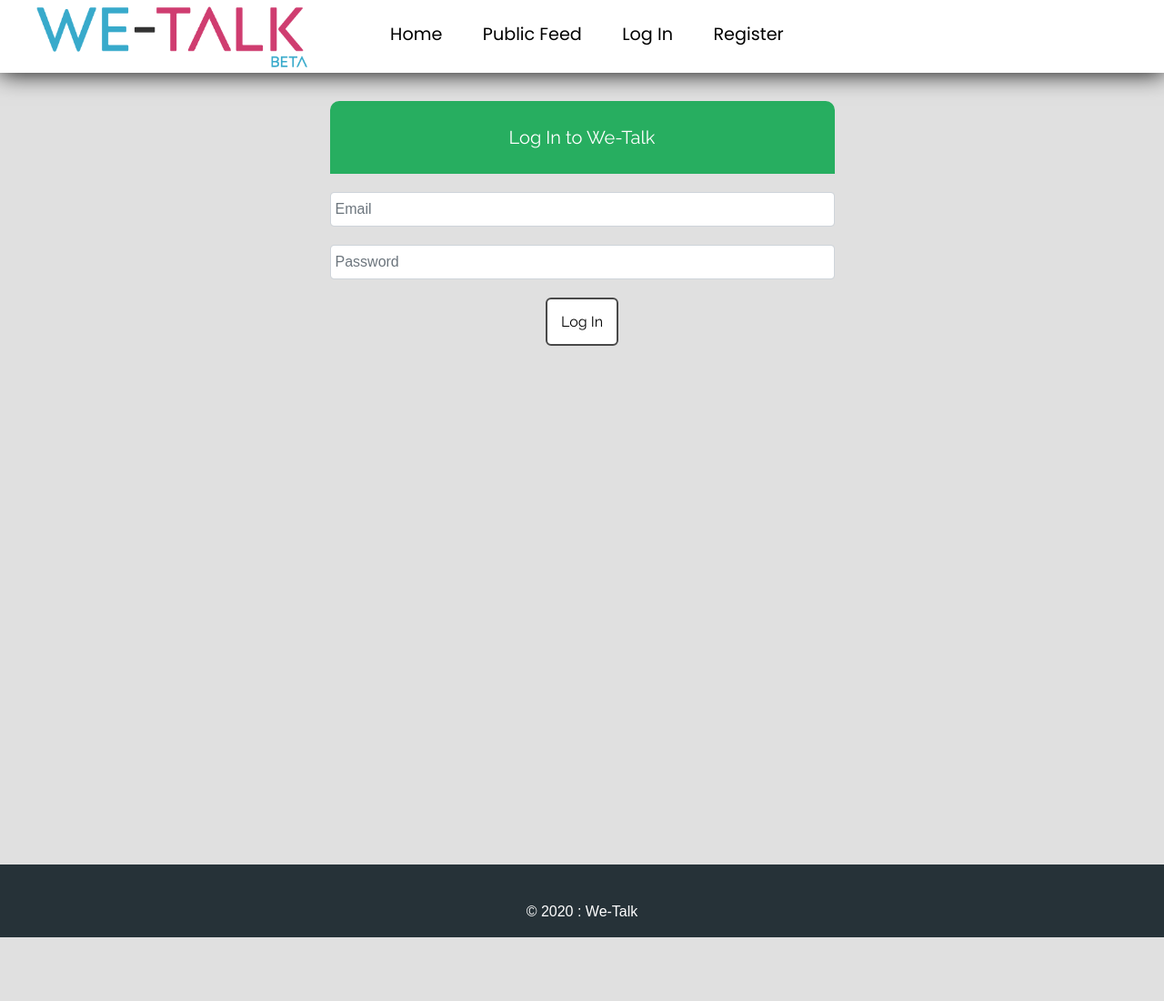
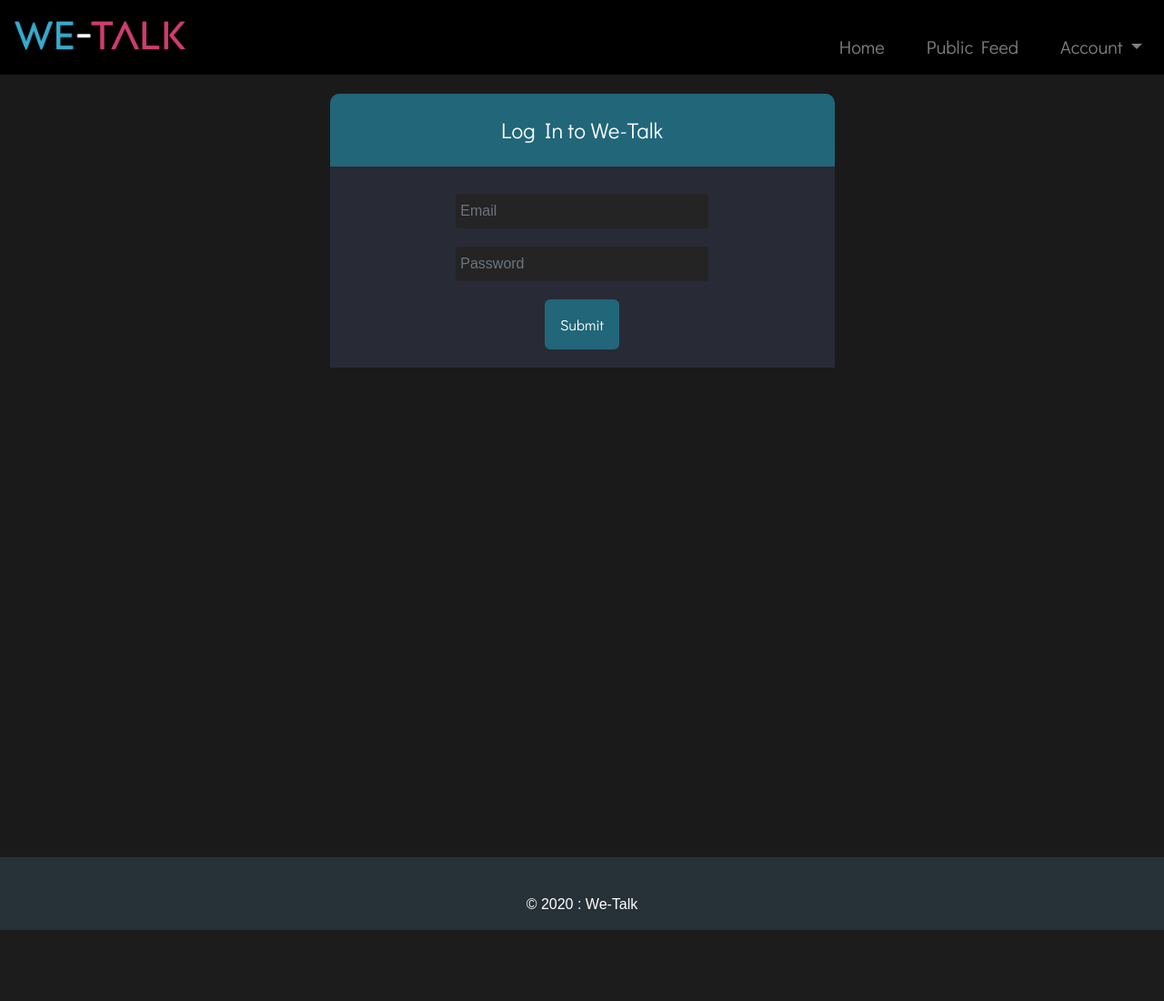
Before and after one commit to rajrajhans/wetalk, a Flask app: page /login in a window 1280 px wide. Shown: the whole page at 91% size. After the commit the page ends 1022 px from the top, so only its background shows below. Run offline with Flask 2, Linux system fonts and the light colour scheme; some libraries are stand-ins or nearby versions.

Commit message:
dark mode changes 1

```diff
--- a/app.py
+++ b/app.py
@@ -54,14 +54,14 @@ def login():
         try:
             user = models.User.get(models.User.email==form.email.data)
         except models.DoesNotExist:
-            flash("Email or password does not match", "error")
+            flash("Email or password does not match", "danger")
         else:
             if check_password_hash(user.password, form.password.data):
                 login_user(user)
                 flash("You have been logged in!", "success")
                 return redirect(url_for('index'))
             else:
-                flash("Email or password does not match", "error")
+                flash("Email or password does not match", "danger")
     return render_template('login.html', form=form)
 
 @app.route('/logout')
@@ -139,7 +139,7 @@ def follow(username):
         except models.IntegrityError:
             pass
         else:
-            flash("You're now following {}!".format(to_user.username), "success")
+            flash("You're now following {}!".format(to_user.username), "primary")
     return redirect(url_for('index'))
 
 @app.route('/unfollow/<username>')
@@ -158,7 +158,7 @@ def unfollow(username):
         except models.IntegrityError:
             pass
         else:
-            flash("You've unfollowed {}!".format(to_user.username), "success")
+            flash("You've unfollowed {}!".format(to_user.username), "primary")
     return redirect(url_for('stream', username=to_user.username))
 
 @app.errorhandler(404)
--- a/static/css/main.css
+++ b/static/css/main.css
@@ -1,19 +1,18 @@
 :root{
-  --main-bg : #e0e0e0;
+  --main-bg : #1A1A1B;
   --nav-bg : #FFFF;
   --container-bg: #f9f9f9;
-  --text-color : #000;
-  --brand : #27ae60;
-  --btn-bg: #ffff;
-  --btn-text: #000;
-  --btn-hover-bg : var(--brand);
+  --text-color : #fff;
+  --brand : #216679;
+  --btn-bg: var(--brand);
+  --btn-text: #fff;
+  --btn-hover-bg : hsl(0, 0%, 10%);
   --btn-hover-text: #fff;
 }
 
 body{
   background-color: var(--main-bg);
   height: 125vh;
-  margin-top: 80px;
   font-family: sans-serif;
 }
 
@@ -22,51 +21,9 @@ body{
   margin-left: 40px;
 }
 
-header *{
-  display:inline-block;
-}
-
-header li {
-    display: inline-block;
-
-    padding: 30px 20px 29px;
-
-}
-
-header li a {
-  color: var(--text-color);
-  text-decoration: none;
-  font-family: 'Poppins', sans-serif;
-  font-size: 1.2em;
-}
-
-header{
-  display:flex;
-  align-items: center;
-  background-color: var(--nav-bg);
-  position: fixed;
-  top: 0;
-  left:0;
-  right:0;
-  height:80px;
-  padding-bottom: 4px;
-  box-shadow: 0 0 25px 0 black;
-}
-
-header li:hover{
-  background-color: #f2f2f2;
-}
-
-header li:hover a{
-    font-size: 1.21em;
-}
-
-header li:last-child{
-    padding: 0px 20px 0px;
-}
 
 .bodi {
-  margin-top: 100px;
+  margin-top: 10px;
   padding-top: 10px;
 }
 
@@ -82,13 +39,13 @@ header li:last-child{
 }
 
 .mybutton{
-  font-family: 'Raleway', sans-serif;
+  font-family: 'Didact Gothic', sans-serif;
   color: var(--btn-text) !important;
   background: var(--btn-bg);
   padding: 15px;
   margin: 20px 0 20px 0;
   text-align: center;
-  border: 2px solid #494949 !important;
+  border: 2px solid var(--btn-bg) !important;
   border-radius: 6px;
   display: inline-block;
 }
@@ -105,7 +62,7 @@ header li:last-child{
 }
 
 .form-title {
-  font-family: 'Raleway', sans-serif;
+  font-family: 'Didact Gothic', sans-serif;
   width:50%;
   margin: 1px auto 0 auto;
   color: white;
@@ -113,9 +70,16 @@ header li:last-child{
   align-items: center;
   justify-content: center;
   height: 80px;
-  font-size: 20px;
-  background: #27ae60;
+  font-size: 24px;
+  background: var(--brand);
   border-radius: 10px 10px 0 0;
+}
+
+.grayContainer{
+  width: 50%;
+  margin: auto;
+  background: #282a36;
+  padding-top: 10px;
 }
 
 .avatar-user_stream{
@@ -150,7 +114,7 @@ h4 {
     width: 200px;
   height: 30px;
   padding-top: 5px;
-    background: #27ae60;
+    background: var(--brand);
     text-align: center;
     border-radius: 5px;
     color: white;
@@ -188,7 +152,7 @@ footer a {
 }
 
 .flash{
-  font-family: 'Raleway', sans-serif;
+  font-family: 'Didact Gothic', sans-serif;
   width:50%;
   margin:  0 auto 0 auto;
   display: block;
@@ -197,3 +161,12 @@ footer a {
   /*height: 80px;*/
   font-size: 20px;
 }
+
+.alerts{
+  padding:10px;
+}
+
+input{
+  background-color: hsl(0, 0%, 14%) !important;
+  border: hsl(0, 0%, 10%) !important;
+}
--- /dev/null
+++ b/static/css/navbar.css
@@ -0,0 +1,32 @@
+.header{
+    background: #000000;
+    font-family: 'Didact Gothic';
+    font-size: 20px;
+}
+
+.nav-item{
+    padding-left: 30px;
+}
+
+.dropdown-menu{
+    background: #000000;
+}
+
+.dropdown-item{
+    color: #ffffff;
+}
+
+.navbar-toggler{
+    border:0;
+}
+
+.navbar-text{
+    padding: 10px 15px 5px 15px;
+    font-size: 15px;
+}
+
+.login-name{
+     background: #006400;
+     padding-left: 0px;
+     border-radius: 25px;
+}
--- a/static/css/post.css
+++ b/static/css/post.css
@@ -1,6 +1,6 @@
 :root{
-  --post-bg:#fff;
-  --text:#000;
+  --post-bg:#282a36;
+  --text:#fff;
 }
 
 .avator {
@@ -17,14 +17,14 @@
   margin-top: 10px;
   border-radius:10px;
   padding: 30px;
-  border-bottom: 1px solid #e6ecf0;
-  border-top: 1px solid #e6ecf0;
+  border-bottom: 1px solid black;
+  border-top: 1px solid black;
   box-shadow: 0 1px 2px 0 rgba(0,0,0,.15);
   transition: all .2s ease-in-out;
 }
 
 .post-wrap:hover{
-  background-color: #f2f2f2;
+  background-color: #3d3f4a;
   box-shadow: 0 10px 20px rgba(0,0,0,0.19), 0 6px 6px rgba(0,0,0,0.23);
 }
 
@@ -76,6 +76,7 @@
   font-weight:normal;
   margin-top: 20px;
   font-size: 20px;
+  color: #fff;
 }
 
 .post-img-wrap {
--- a/templates/layout.html
+++ b/templates/layout.html
@@ -3,23 +3,87 @@
 <head>
     <meta charset="UTF-8">
     <title>{% block title %}We-Talk{% endblock %}</title>
-    <link rel="stylesheet" href="https://stackpath.bootstrapcdn.com/bootstrap/4.1.3/css/bootstrap.min.css" integrity="sha384-MCw98/SFnGE8fJT3GXwEOngsV7Zt27NXFoaoApmYm81iuXoPkFOJwJ8ERdknLPMO" crossorigin="anonymous">
+    <link rel="stylesheet" href="https://maxcdn.bootstrapcdn.com/bootstrap/4.4.1/css/bootstrap.min.css">
 
     <link rel="stylesheet" href="/static/css/normalize.min.css">
     <link rel="stylesheet" href="{{ url_for('static', filename='css/main.css') }}">
     <link rel="stylesheet" href="{{ url_for('static', filename='css/post.css') }}">
+    <link rel="stylesheet" href="{{ url_for('static', filename='css/navbar.css') }}">
 
 
     <meta name="viewport" content="width=device-width, initial-scale=1">
     <link href="https://fonts.googleapis.com/css?family=Poppins" rel="stylesheet">
     <link href="https://fonts.googleapis.com/css?family=Raleway" rel="stylesheet">
     <link href="https://fonts.googleapis.com/css?family=Open+Sans" rel="stylesheet">
+    <link href="https://fonts.googleapis.com/css?family=Didact+Gothic&display=swap" rel="stylesheet">
+    <link href="https://fonts.googleapis.com/icon?family=Material+Icons" rel="stylesheet">
+
+    <script src="https://ajax.googleapis.com/ajax/libs/jquery/3.4.1/jquery.min.js"></script>
+    <script src="https://maxcdn.bootstrapcdn.com/bootstrap/4.4.1/js/bootstrap.min.js"></script>
+    <script src="https://cdnjs.cloudflare.com/ajax/libs/popper.js/1.16.0/umd/popper.min.js"></script>
 
 </head>
+<header>
+        <div class="container-fluid" style="padding:0px;">
+            <nav class="navbar navbar-expand-lg header navbar-dark">
+                <a class="navbar-brand" href="{{ url_for('home') }}">
+                    <img src="/static/img/logo.png" style="width:200px; height:auto;">
+                </a>
 
+                <button class="navbar-toggler" type="button" data-toggle="collapse" data-target="#navbarLinks" aria-controls="navbarLinks" aria-expanded="false" aria-label="Toggle navigation">
+                  <span class="navbar-toggler-icon"></span>
+                </button>
+
+                <div class="collapse navbar-collapse" id="navbarLinks">
+                    <ul class="navbar-nav ml-auto">
+                        {% if current_user.is_authenticated %}
+                        <li class="nav-item login-name text-center">
+                            <span class="navbar-text">Logged in as {{ current_user.username }}</span>
+                        </li>
+                        {% endif %}
+
+                        <li class="nav-item">
+                            <a class="nav-link" href="{{ url_for('home') }}">Home</a>
+                        </li>
+                        {% if current_user.is_authenticated %}
+                        <li class="nav-item">
+                            <a class="nav-link" href="{{ url_for('index') }}">Public Feed</a>
+                        </li>
+                        <li class="nav-item">
+                            <a class="nav-link" href="{{ url_for('stream', username=current_user.username) }}">Your Feed</a>
+                        </li>
+                        {% else %}
+                        <li class="nav-item">
+                            <a class="nav-link" href="{{ url_for('index') }}">Public Feed</a>
+                        </li>
+                        {% endif %}
+
+                        {% if current_user.is_authenticated %}
+                        <li class="nav-item">
+                            <a class="nav-link" href="{{ url_for('post') }}">New Post</a>
+                        </li>
+                        <li class="nav-item">
+                            <a class="nav-link" href="{{ url_for('logout') }}">Log Out</a>
+                        </li>
+                        {% else %}
+                        <li class="nav-item dropdown">
+                            <a class="nav-link dropdown-toggle" id="navbarDropdownMenuLink" data-toggle="dropdown" aria-haspopup="true" aria-expanded="false" style="cursor:pointer;">
+                                Account
+                            </a>
+                            <div class="dropdown-menu" aria-labelledby="navbarDropdownMenuLink">
+                                <a class="dropdown-item" href="{{ url_for('login') }}">Login</a>
+                                <a class="dropdown-item" href="{{ url_for('register') }}">Register</a>
+                            </div>
+                        </li>
+                        {% endif %}
+                    </ul>
+                </div>
+            </nav>
+        </div>
+    </header>
 <body>
 <div class="container">
-    <header>
+    <!--<header>
         <div class="logo">
             <a href="{{ url_for('home') }}"> <img src="/static/img/logo.png"></a>
         </div>
@@ -29,7 +93,8 @@
                     <li> <a href="{{ url_for('home') }}"> Home </a> </li>
                     {% if current_user.is_authenticated %}
                     <li> <a href="{{ url_for('index') }}"> Public Feed </a> </li>
-                        <li> <a href="{{ url_for('stream', username=current_user.username) }}"> Private Feed </a> </li>
+
+                    <li> <a href="{{ url_for('stream', username=current_user.username) }}"> Private Feed </a> </li>
                     {% else %}
                     <li> <a href="{{ url_for('index') }}"> Public Feed </a> </li>
                     {% endif %}
@@ -48,23 +113,22 @@
                 </ul>
             </nav>
         </div>
-    </header>
+    </header>-->
 
     <div class="bodi">
-        <div class="flash">
     <!-- Flash messages -->
         {% with messages = get_flashed_messages(with_categories=True) %}
             {% if messages %}
                 {% for category, message in messages %}
-                    <div class="notification {{ category }}">{{ message }}</div>
+                    <div class="alert-{{ category }} alerts">
+                        <button type="button" class="close" data-dismiss="alert" aria-label="Close"><span aria-hidden="true">&times;</span></button>
+                        {{ message }}
+                    </div>
                 {% endfor %}
             {% endif %}
         {% endwith %}
-</div>
         {% block content %}{% endblock %}
     </div>
-    <script src="https://code.jquery.com/jquery-3.3.1.slim.min.js" integrity="sha384-q8i/X+965DzO0rT7abK41JStQIAqVgRVzpbzo5smXKp4YfRvH+8abtTE1Pi6jizo" crossorigin="anonymous"></script>
-    <script src="https://stackpath.bootstrapcdn.com/bootstrap/4.1.3/js/bootstrap.min.js" integrity="sha384-ChfqqxuZUCnJSK3+MXmPNIyE6ZbWh2IMqE241rYiqJxyMiZ6OW/JmZQ5stwEULTy" crossorigin="anonymous"></script>
 </div>
 
 
@@ -77,7 +141,13 @@
     </div>
 
 </footer>
-
+<script>
+    window.setTimeout(function() {
+        $(".alerts").fadeTo(400, 0).slideUp(500, function(){
+                $(this).remove();
+                });
+                }, 2000);
+</script>
 </body>
 
 </html>
--- a/templates/login.html
+++ b/templates/login.html
@@ -2,12 +2,16 @@
 {% from 'macros.html' import render_field %}
 
 {% block content %}
+<div>
     <div class="form-title">Log In to We-Talk</div>
+    <div class="grayContainer">
     <form method="POST" action="" class="form" >
         {{ form.hidden_tag() }}
         {% for field in form %}
             {{render_field(field)}}
         {% endfor %}
-    <div class="mybutton_container"><button type="submit" id="submit" class="mybutton">Log In</button></div>
+        <div class="mybutton_container"><button type="submit" id="submit" class="mybutton">Submit</button></div>
     </form>
+    </div>
+</div>
 {% endblock %}
```
Also changed, not shown: social.db, static/img/logo.png. Lines whose indentation alone changed are shown as unchanged.
